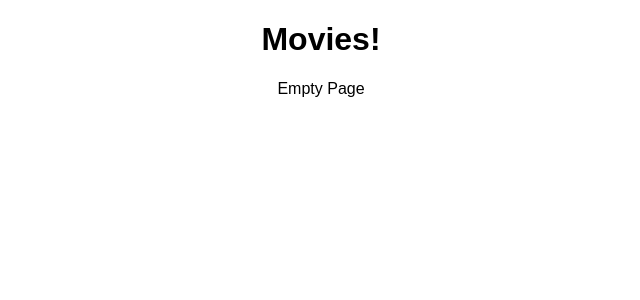
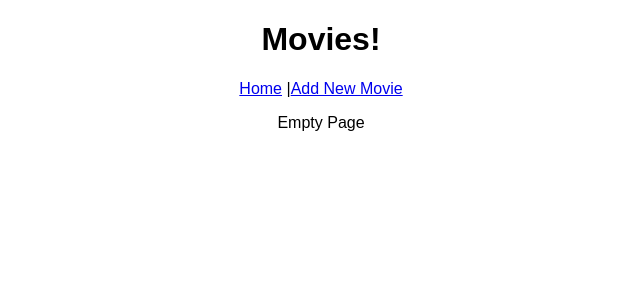
Before and after one commit to rileyww77/Netfluster, a React (Create React App) app: page / in a window 1280 px wide. Shown: the top 300 px of the page, without its empty margins (319-959 px from the left). Built offline with nearby package versions, Linux system fonts and the light colour scheme.

Commit message:
added routes and links

```diff
--- a/src/components/App/App.js
+++ b/src/components/App/App.js
@@ -1,6 +1,9 @@
 import React, { Component } from 'react';
-import {HashRouter as Router, Route} from 'react-router-dom';
+import { HashRouter as Router, Route, Link } from 'react-router-dom';
 import './App.css';
+import MovieList from '../MovieList/MovieList.jsx';
+import Details from '../Details/Details.jsx';
+import AddMovie from '../AddMovie/AddMovie.jsx'
 
 class App extends Component {
   // Renders the entire app on the DOM
@@ -9,7 +12,14 @@ class App extends Component {
       <div className="App">
         <h1>Movies!</h1>
         <Router>
-          {/* ADD PAGES! */}
+          <nav>
+            <Link to='/'>Home</Link> |
+            <Link to='/addmovie'>Add New Movie</Link>
+          </nav>
+
+          <Route exact path="/" component={MovieList} />
+          <Route exact path="/details" component={Details} />
+          <Route exact path="/addmovie" component={AddMovie} />
         </Router>
         <p>Empty Page</p>
       </div>
--- a/src/components/MovieList/MovieList.jsx
+++ b/src/components/MovieList/MovieList.jsx
@@ -1,4 +1,5 @@
 import React, { Component } from 'react';
+import { connect } from 'react-redux'
 
 class MovieList extends Component {
     render() {
@@ -10,4 +11,8 @@ class MovieList extends Component {
     }
 }
 
-export default MovieList;
+const mapReduxStateToProps = reduxState => ({
+    reduxState
+});
+
+export default connect(mapReduxStateToProps)(MovieList);
```
